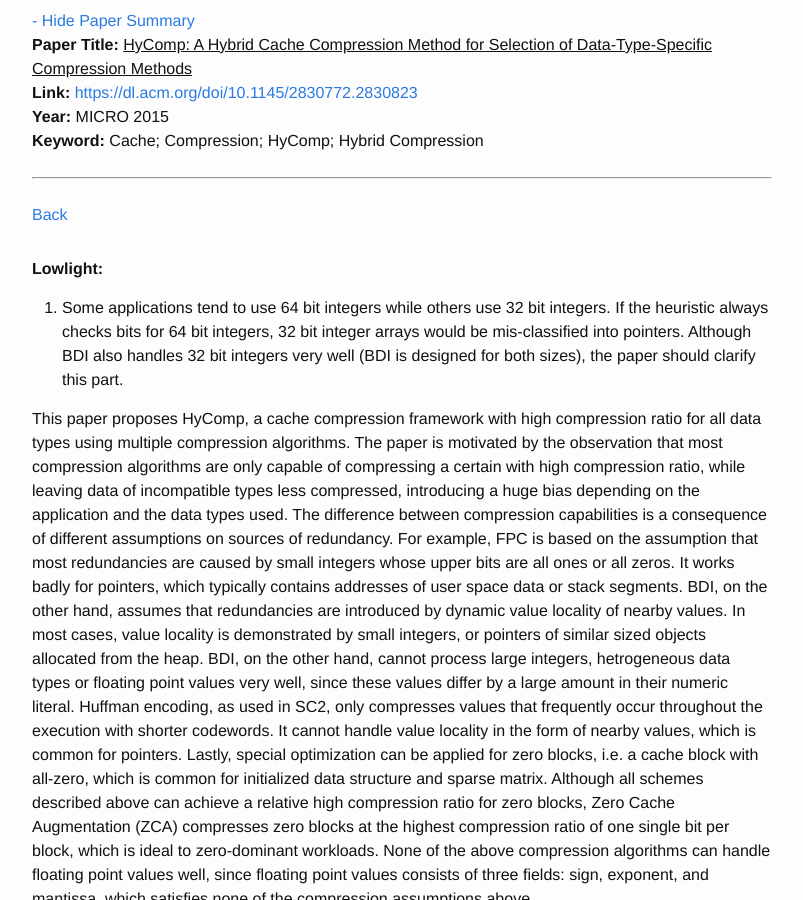
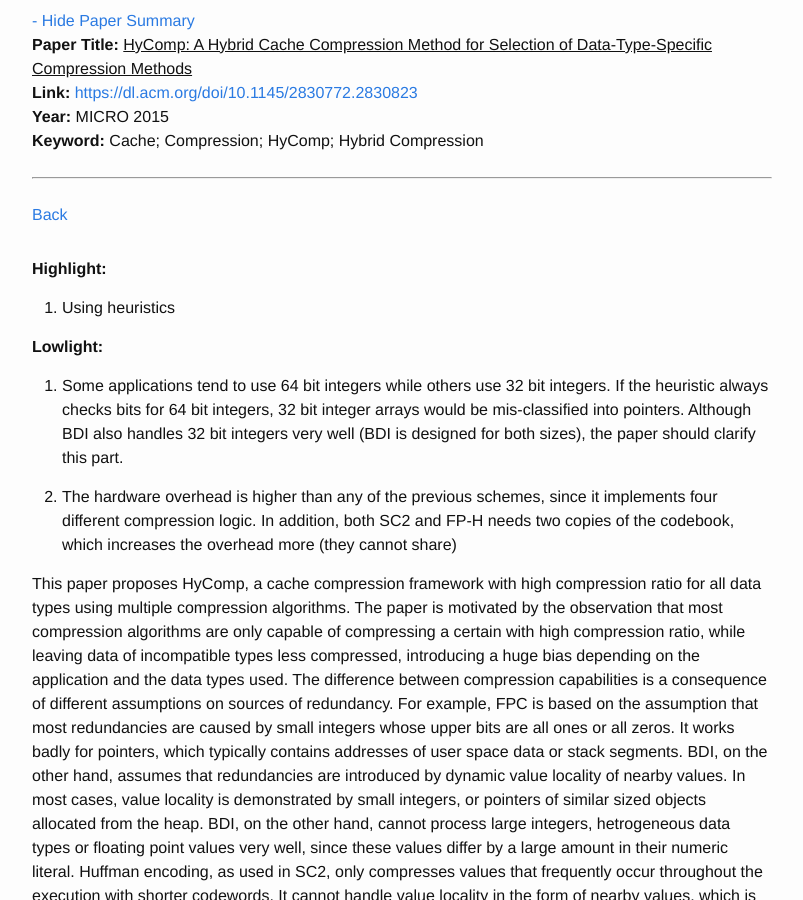
Before and after one commit to wangziqi2013/wangziqi2013.github.io, a Jekyll site: the page built from _posts/2020-07-12-hycomp.markdown, in a window 1280 px wide and 900 px high, scrolled down 301 px. Shown: the whole window, without its empty margins (238-1041 px from the left). Built offline with Jekyll 4.4.1, drawn with Linux system fonts in a browser that asks for light colours.

Commit message:
Adding lowlight

```diff
--- a/_posts/2020-07-12-hycomp.markdown
+++ b/_posts/2020-07-12-hycomp.markdown
@@ -13,11 +13,18 @@ htm_cr:
 version_mgmt:
 ---
 
+**Highlight:**
+
+1. Using heuristics
+
 **Lowlight:**
 
 1. Some applications tend to use 64 bit integers while others use 32 bit integers. If the heuristic always checks bits
    for 64 bit integers, 32 bit integer arrays would be mis-classified into pointers. Although BDI also handles 32 bit
    integers very well (BDI is designed for both sizes), the paper should clarify this part.
+
+2. The hardware overhead is higher than any of the previous schemes, since it implements four different compression logic.
+   In addition, both SC2 and FP-H needs two copies of the codebook, which increases the overhead more (they cannot share)
 
 This paper proposes HyComp, a cache compression framework with high compression ratio for all data types using multiple
 compression algorithms. The paper is motivated by the observation that most compression algorithms are only capable of
```
